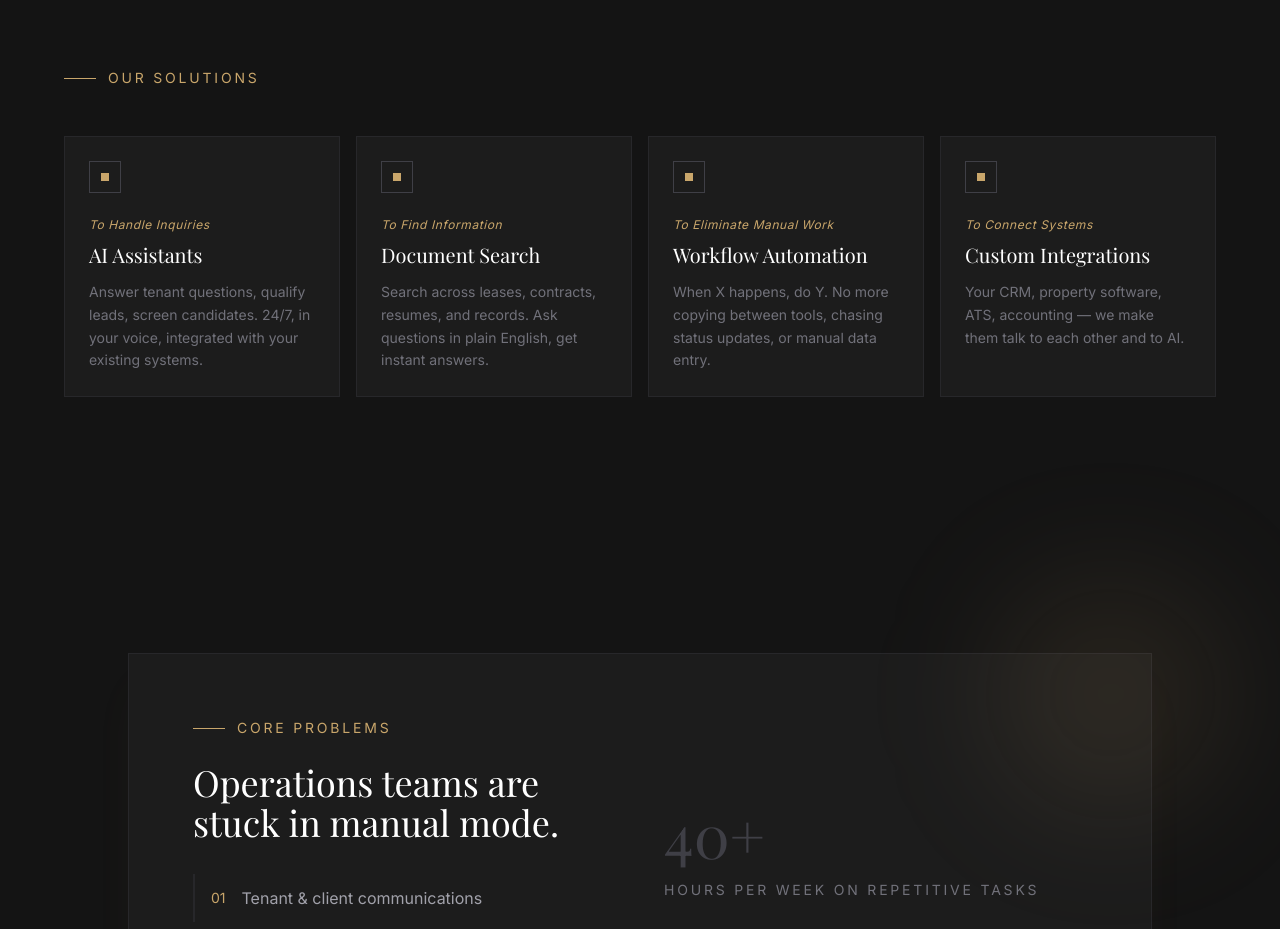
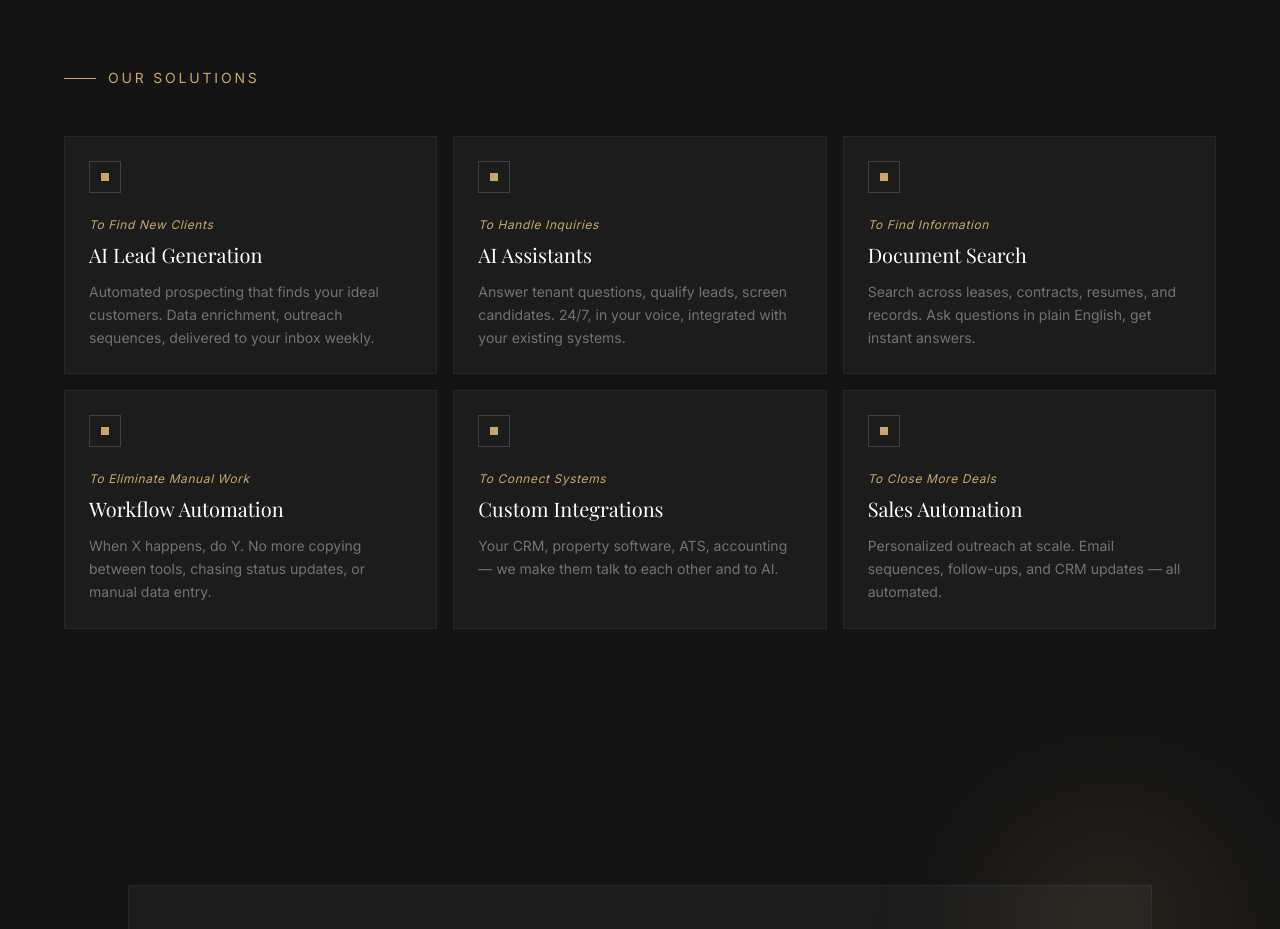
Before and after one commit to AnasKhan0607/sk-labs, a Next.js app: page /sk-labs/ in a window 1280 px wide. Shown: the part 860-1789 px from the top of the page. Built offline with nearby package versions, Linux system fonts and the light colour scheme; a web font is replaced by a local one.

Commit message:
feat: Add Lead Gen + Sales Automation to solutions

```diff
--- a/app/page.tsx
+++ b/app/page.tsx
@@ -80,8 +80,13 @@ export default function Home() {
               OUR SOLUTIONS
             </p>
 
-            <div className="grid md:grid-cols-2 lg:grid-cols-4 gap-4">
+            <div className="grid md:grid-cols-2 lg:grid-cols-3 gap-4">
               {[
+                {
+                  label: "To Find New Clients",
+                  title: "AI Lead Generation",
+                  desc: "Automated prospecting that finds your ideal customers. Data enrichment, outreach sequences, delivered to your inbox weekly."
+                },
                 {
                   label: "To Handle Inquiries",
                   title: "AI Assistants",
@@ -101,6 +106,11 @@ export default function Home() {
                   label: "To Connect Systems",
                   title: "Custom Integrations",
                   desc: "Your CRM, property software, ATS, accounting — we make them talk to each other and to AI."
+                },
+                {
+                  label: "To Close More Deals",
+                  title: "Sales Automation",
+                  desc: "Personalized outreach at scale. Email sequences, follow-ups, and CRM updates — all automated."
                 },
               ].map((item, i) => (
                 <motion.div
```
